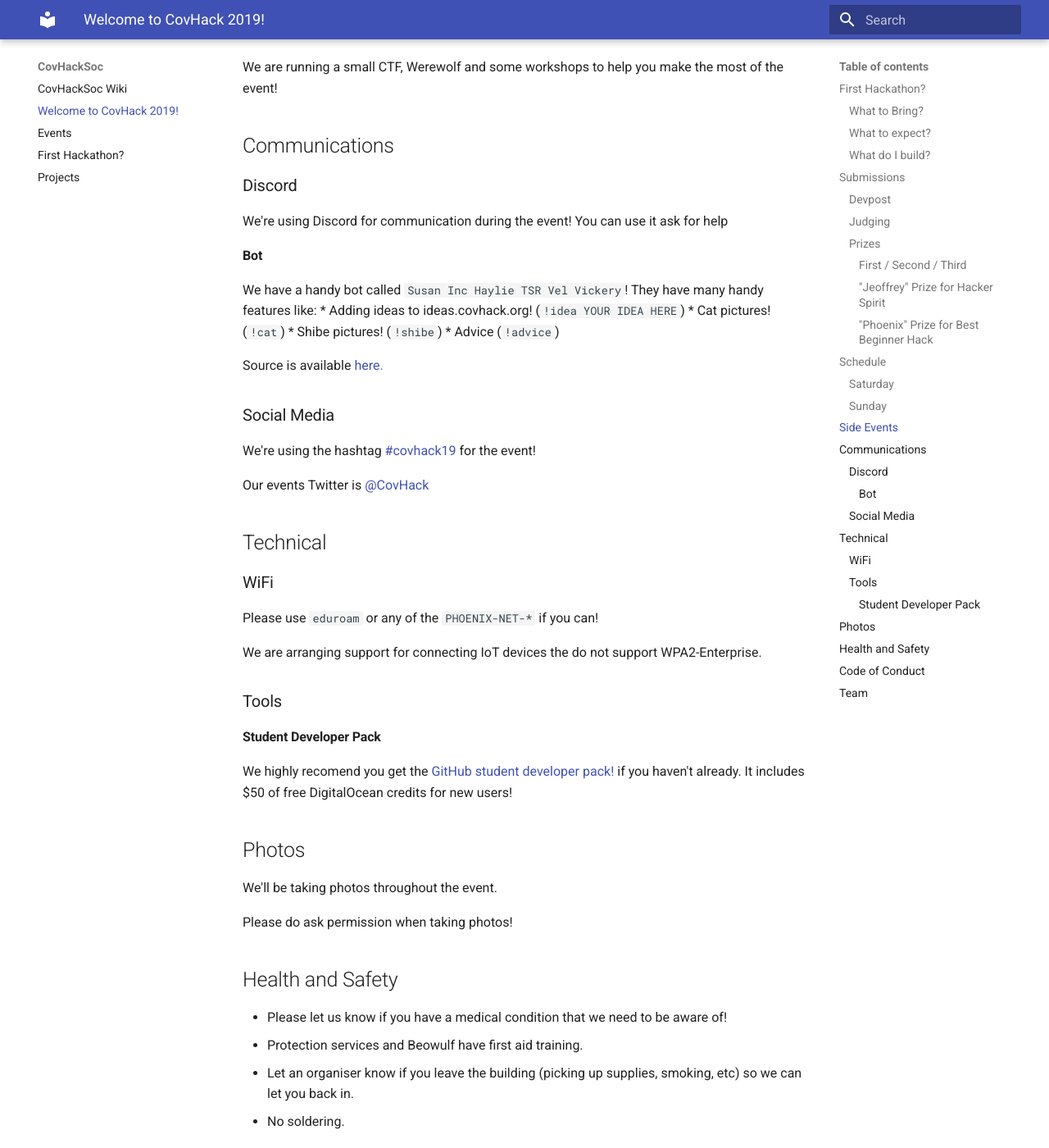
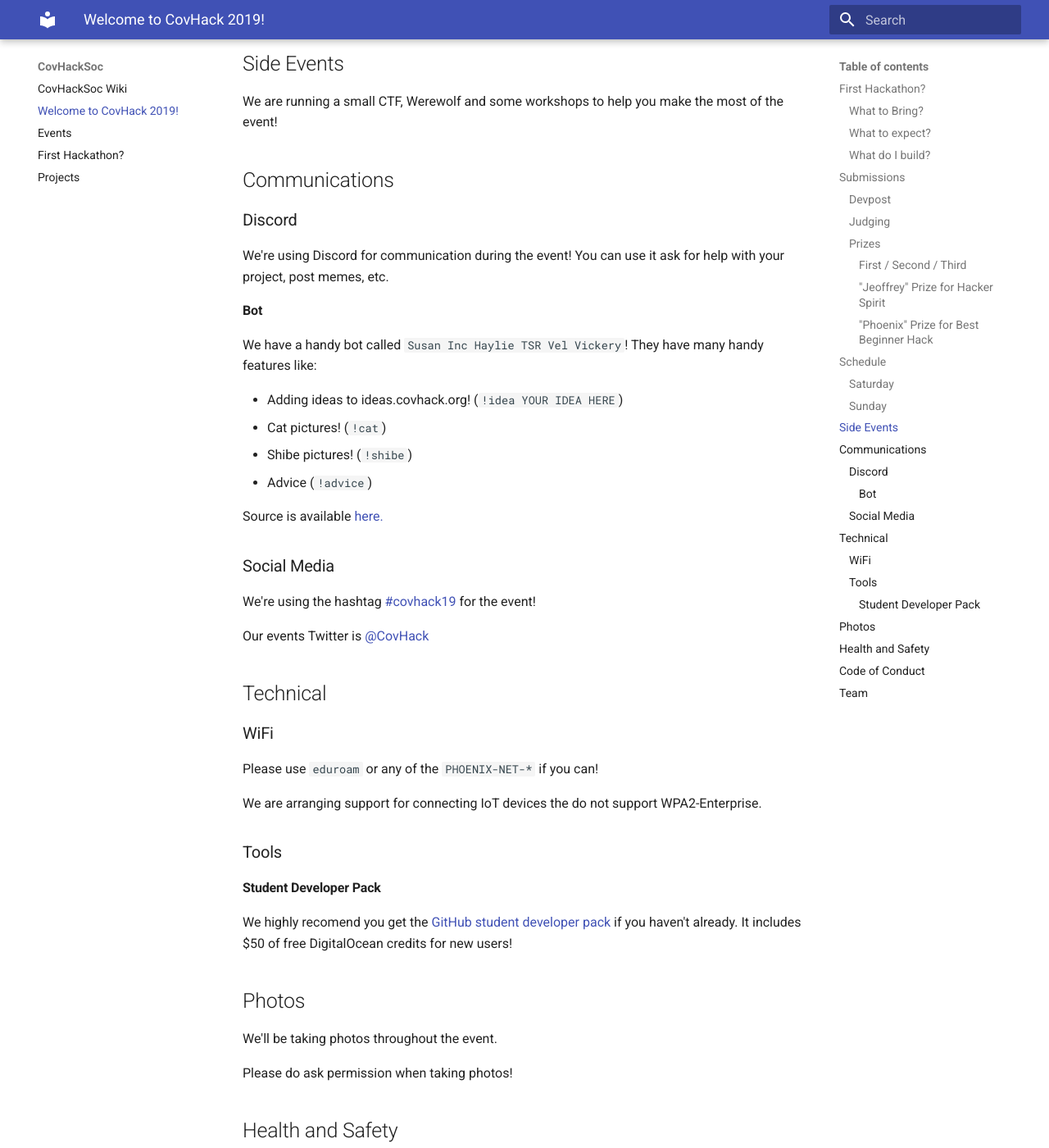
Before and after one commit to CovHackSoc/wiki.covhack.org, an MkDocs documentation site: the page built from docs/covhack2019.md, in a window 1280 px wide and 1400 px high, scrolled down 2830 px. Shown: the whole window at 82% size. Built offline with MkDocs 1.6.1 and Material for MkDocs 9.7.7, drawn with Linux system fonts in a browser that asks for light colours; some of the changed text lies outside the part shown.

Commit message:
Improvements!

```diff
--- a/docs/covhack2019.md
+++ b/docs/covhack2019.md
@@ -93,11 +95,12 @@ We are running a small CTF, Werewolf and some workshops to help you make the mos
 
 ### Discord
 
-We're using Discord for communication during the event! You can use it ask for help
+We're using Discord for communication during the event! You can use it ask for help with your project, post memes, etc.
 
 #### Bot
 
 We have a handy bot called `Susan Inc Haylie TSR Vel Vickery`! They have many handy features like:
+
 * Adding ideas to ideas.covhack.org! (`!idea YOUR IDEA HERE`)
 * Cat pictures! (`!cat`)
 * Shibe pictures! (`!shibe`)
@@ -123,7 +126,7 @@ We are arranging support for connecting IoT devices the do not support WPA2-Ente
 
 #### Student Developer Pack
 
-We highly recomend you get the <a href="https://education.github.com/pack">GitHub student developer pack!</a> if you
+We highly recomend you get the <a href="https://education.github.com/pack">GitHub student developer pack</a> if you
 haven't already. It includes $50 of free DigitalOcean credits for new users!
 
 ## Photos
```
Also changed, not shown: other parts of docs/covhack2019.md (+2 -0 lines).
